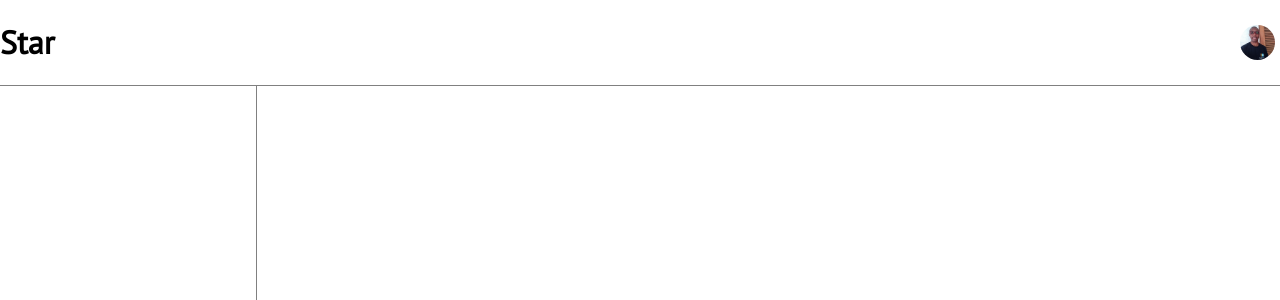
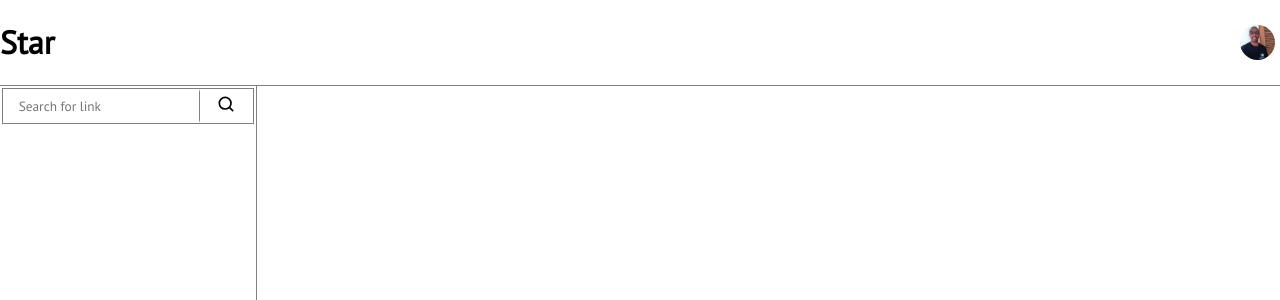
Before and after one commit to JosiasAurel/linksbook, a Next.js app in the folder client/: page / in a window 1280 px wide. Shown: the top 300 px of the page. Built offline with nearby package versions, Linux system fonts and the light colour scheme.

Commit message:
add search component

```diff
--- a/client/pages/index.tsx
+++ b/client/pages/index.tsx
@@ -1,6 +1,7 @@
 import React, { FunctionComponent, useState, useContext, useEffect } from "react";
 
 import Header from "../components/Header";
+import Search from "../components/Search";
 
 import styles from "../styles/index.module.css";
 
@@ -11,8 +12,9 @@ const HomePage: FunctionComponent = (): JSX.Element => {
             <Header />
             <div className={styles.dashboardSections}>
                 <section className={styles.foldersSection}>
+                    <Search searchAction={(() => undefined)} />
+                </section>
 
-                </section>
 
                 <section className={styles.linksSection}>
 
```
